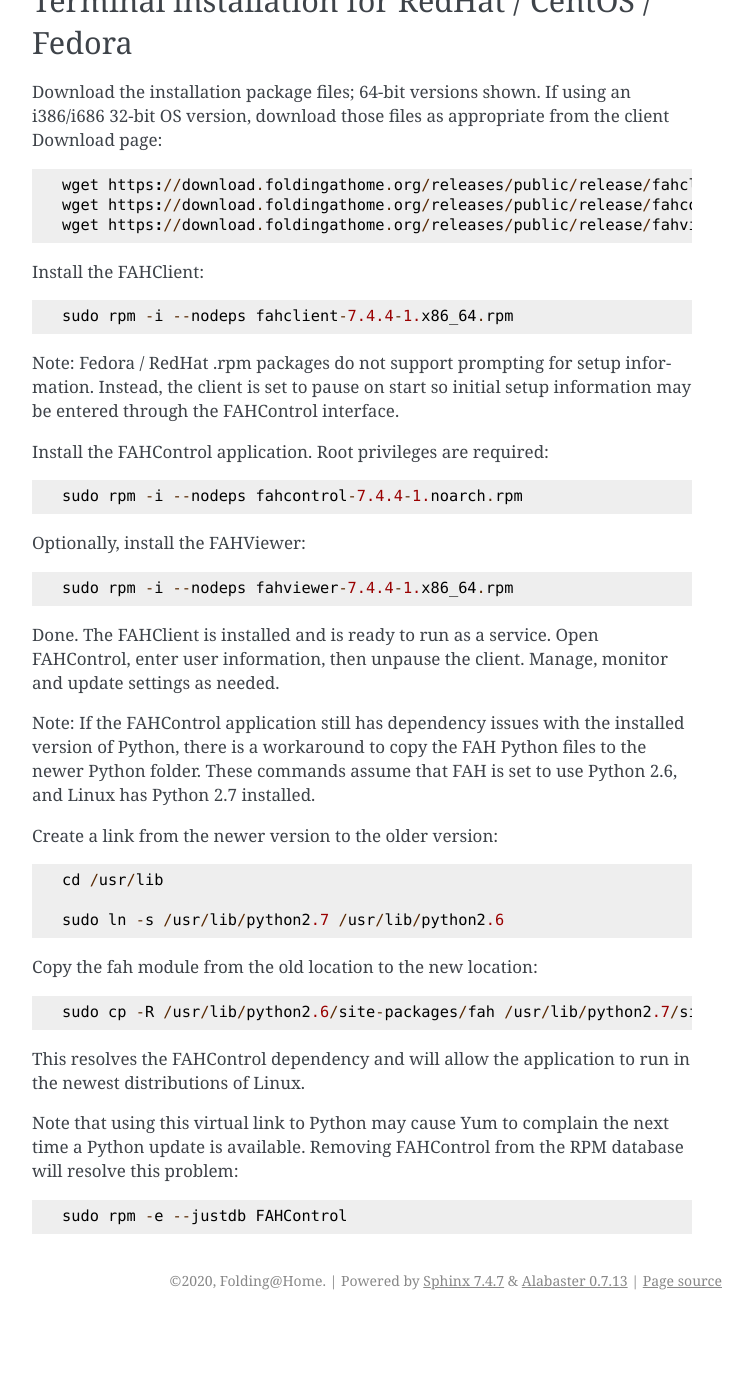
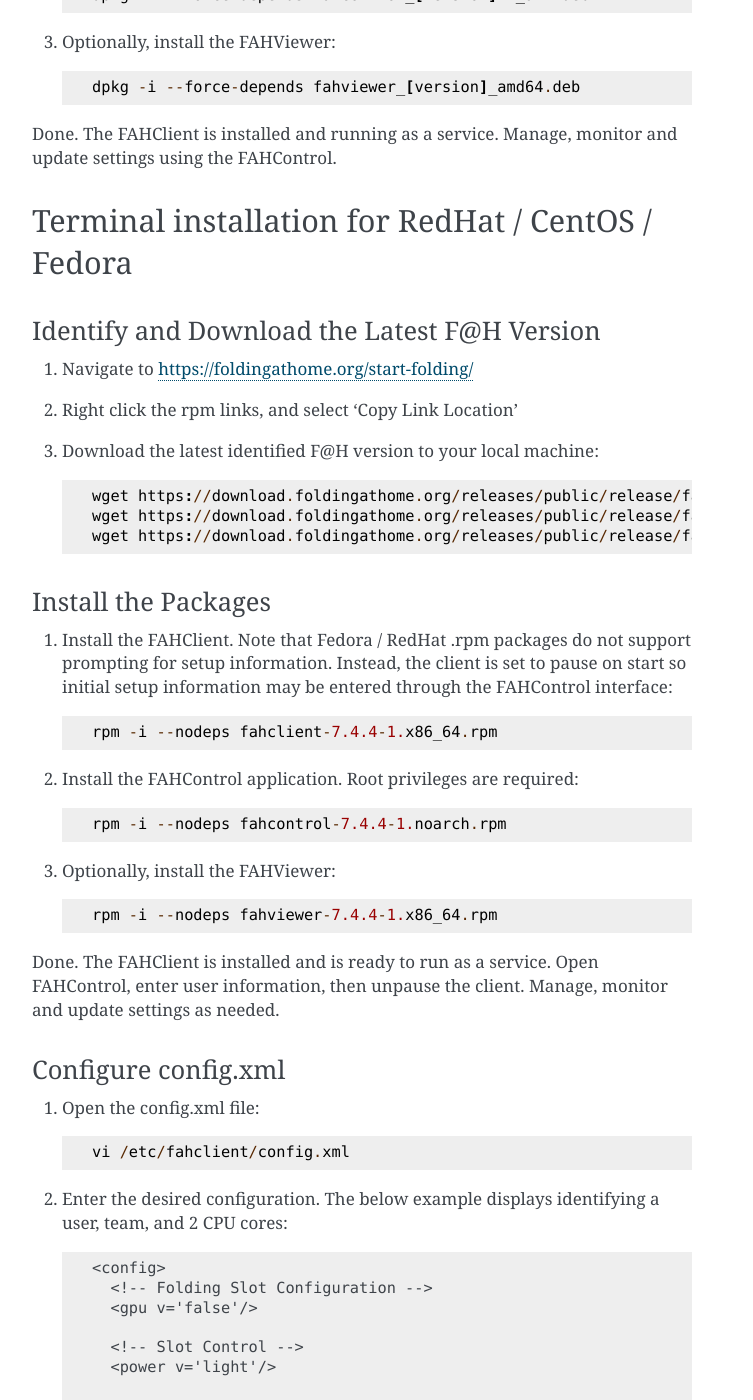
Before and after one commit to FoldingCommunity/fah-client-documentation, a Sphinx documentation site: the page built from docs/source/linux/manual_installation.rst, in a window 1280 px wide and 1400 px high, scrolled down 1307 px. Shown: the whole window, without its empty margins (388-1141 px from the left). Built offline with Sphinx 7.4.7, drawn with Linux system fonts in a browser that asks for light colours; before the commit the page ends 2627 px from its top, so only the background shows below that; some of the changed text lies outside the part shown.

Commit message:
Update manual_installation.rst

```diff
--- a/docs/source/linux/manual_installation.rst
+++ b/docs/source/linux/manual_installation.rst
@@ -16,56 +22,133 @@
 Terminal installation for Debian / Mint / Ubuntu
 -------------------------------------------------
 
-Download the installation package files; 64-bit versions shown. If using an i386/i686 32-bit OS version, download those files as appropriate from the client download page::
+Identify and Download the Latest F@H Version
+********************************************
 
-        wget https://download.foldingathome.org/releases/public/release/fahclient/debian-testing-64bit/v7.4/fahclient_7.4.4_amd64.deb
-        wget https://download.foldingathome.org/releases/public/release/fahcontrol/debian-testing-64bit/v7.4/fahcontrol_7.4.4-1_all.deb
-        wget https://download.foldingathome.org/releases/public/release/fahviewer/debian-testing-64bit/v7.4/fahviewer_7.4.4_amd64.deb
+#. Navigate to https://foldingathome.org/start-folding/
+#. Right click the deb links, and select 'Copy Link Location'
+#. Download the latest identified F@H version to your local machine::
 
-Install the FAHClient::
+        wget https://download.foldingathome.org/releases/public/release/fahclient/debian-stable-64bit/[version]/fahclient_[version]_amd64.deb
+        wget https://download.foldingathome.org/releases/public/release/fahcontrol/debian-stable-64bit/[version]/fahcontrol_[version]-1_all.deb
+        wget https://download.foldingathome.org/releases/public/release/fahviewer/debian-stable-64bit/[version]/fahviewer_[version]_amd64.deb
 
-        sudo dpkg -i --force-depends fahclient_7.4.4_amd64.deb
+Install the Packages
+********************
 
-The package will prompt for initial setup information, user name, etc. Enter information or change as needed, and click OK.
+#. Install the FAHClient. The package will prompt for initial setup information, user name, etc. Enter information or change as needed, and click OK::
 
-Install the FAHControl application.  Root privileges are required.  FAHControl will show “offline” or “connecting” status until the FAHClient is running, either started automatically (strongly recommended) or started manually::
+        dpkg -i --force-depends fahclient_[version]_amd64.deb
 
-        sudo dpkg -i --force-depends fahcontrol_7.4.4-1_all.deb
 
-Optionally, install the FAHViewer::
+#. Install the FAHControl application. Root privileges are required. FAHControl will show “offline” or “connecting” status until the FAHClient is running, either started automatically (strongly recommended) or started manually::
 
-        sudo dpkg -i --force-depends fahviewer_7.4.4_amd64.deb
+        dpkg -i --force-depends fahcontrol_[version]-1_all.deb
+
+#. Optionally, install the FAHViewer::
+
+        dpkg -i --force-depends fahviewer_[version]_amd64.deb
 
 Done. The FAHClient is installed and running as a service. Manage, monitor and update settings using the FAHControl.
 
 Terminal installation for RedHat / CentOS / Fedora
-----------------------------------------------------
+--------------------------------------------------
 
-Download the installation package files; 64-bit versions shown. If using an i386/i686 32-bit OS version, download those files as appropriate from the client Download page::
+Identify and Download the Latest F@H Version
+********************************************
 
-        wget https://download.foldingathome.org/releases/public/release/fahclient/centos-5.3-64bit/v7.4/fahclient-7.4.4-1.x86_64.rpm
-        wget https://download.foldingathome.org/releases/public/release/fahcontrol/centos-5.3-64bit/v7.4/fahcontrol-7.4.4-1.noarch.rpm
-        wget https://download.foldingathome.org/releases/public/release/fahviewer/centos-5.3-64bit/v7.4/fahviewer-7.4.4-1.x86_64.rpm
+#. Navigate to https://foldingathome.org/start-folding/
+#. Right click the rpm links, and select 'Copy Link Location'
+#. Download the latest identified F@H version to your local machine::
 
-Install the FAHClient::
+        wget https://download.foldingathome.org/releases/public/release/fahclient/centos-[version]-64bit/[version]/fahclient-[version]-1.x86_64.rpm
+        wget https://download.foldingathome.org/releases/public/release/fahcontrol/centos-[version]-64bit/[version]/fahcontrol-[version]-1.noarch.rpm
+        wget https://download.foldingathome.org/releases/public/release/fahviewer/centos-[version]-64bit/[version]/fahviewer-[version]-1.x86_64.rpm
 
-        sudo rpm -i --nodeps fahclient-7.4.4-1.x86_64.rpm
 
-Note: Fedora / RedHat .rpm packages do not support prompting for setup information. Instead, the client is set to pause on start so initial setup information may be entered through the FAHControl interface.
+Install the Packages
+********************
 
-Install the FAHControl application.  Root privileges are required::
+#. Install the FAHClient. Note that Fedora / RedHat .rpm packages do not support prompting for setup information. Instead, the client is set to pause on start so initial setup information may be entered through the FAHControl interface::
 
-        sudo rpm -i --nodeps fahcontrol-7.4.4-1.noarch.rpm
+        rpm -i --nodeps fahclient-7.4.4-1.x86_64.rpm
 
-Optionally, install the FAHViewer::
 
-        sudo rpm -i --nodeps fahviewer-7.4.4-1.x86_64.rpm
+#. Install the FAHControl application. Root privileges are required::
+
+        rpm -i --nodeps fahcontrol-7.4.4-1.noarch.rpm
+
+#. Optionally, install the FAHViewer::
+
+        rpm -i --nodeps fahviewer-7.4.4-1.x86_64.rpm
 
 Done. The FAHClient is installed and is ready to run as a service. Open FAHControl, enter user information, then unpause the client. Manage, monitor and update settings as needed.
 
-Note: If the FAHControl application still has dependency issues with the installed version of Python, there is a workaround to copy the FAH Python files to the newer Python folder.  These commands assume that FAH is set to use Python 2.6, and Linux has Python 2.7 installed.
 
-Create a link from the newer version to the older version::
+Configure config.xml
+********************
+
+#. Open the config.xml file::
+
+        vi /etc/fahclient/config.xml
+
+#. Enter the desired configuration. The below example displays identifying a user, team, and 2 CPU cores::
+
+        <config>
+          <!-- Folding Slot Configuration -->
+          <gpu v='false'/>
+
+          <!-- Slot Control -->
+          <power v='light'/>
+
+          <!-- User Information -->
+          <passkey v='123456789abcdefg'/>
+          <team v='123456'/>
+          <user v='First_Last'/>
+
+          <!-- Folding Slots -->
+          <slot id='1' type='CPU'/>
+          <slot id='2' type='CPU'/>
+
+
+
+
+Configure System Service
+************************
+
+#. Open a new file for F@H::
+
+        vi /etc/systemd/system/FAHClient.service
+
+#. Insert the following text into the file::
+
+        [Unit]
+        Description=Folding@home V7 Client
+
+        [Service]
+        Type=simple
+        User=fahclient
+        Group=fahclient
+        WorkingDirectory=/var/lib/fahclient
+        ExecStart=/usr/bin/FAHClient --config=/etc/fahclient/config.xml --chdir=/var/lib/fahclient/
+        PrivateTmp=yes
+
+        [Install]
+        WantedBy=multi-user.target
+
+#. Save the file
+#. Start the service::
+
+        systemctl start FAHClient.service
+
+#. Verify service status::
+
+        systemctl status FAHClient.service
+
+Troubleshooting
+---------------
+
+If the FAHControl application still has dependency issues with the installed version of Python, there is a workaround to copy the FAH Python files to the newer Python folder.  These commands assume that FAH is set to use Python 2.6, and Linux has Python 2.7 installed. Create a link from the newer version to the older version::
 
         cd /usr/lib
 
@@ -77,6 +160,6 @@
 
 This resolves the FAHControl dependency and will allow the application to run in the newest distributions of Linux.
 
-Note that using this virtual link to Python may cause Yum to complain the next time a Python update is available.  Removing FAHControl from the RPM database will resolve this problem::
+Note that using this virtual link to Python may cause Yum to complain the next time a Python update is available. Removing FAHControl from the RPM database will resolve this problem::
 
         sudo rpm -e --justdb FAHControl
```
Also changed, not shown: other parts of docs/source/linux/manual_installation.rst (+6 -0 lines).
